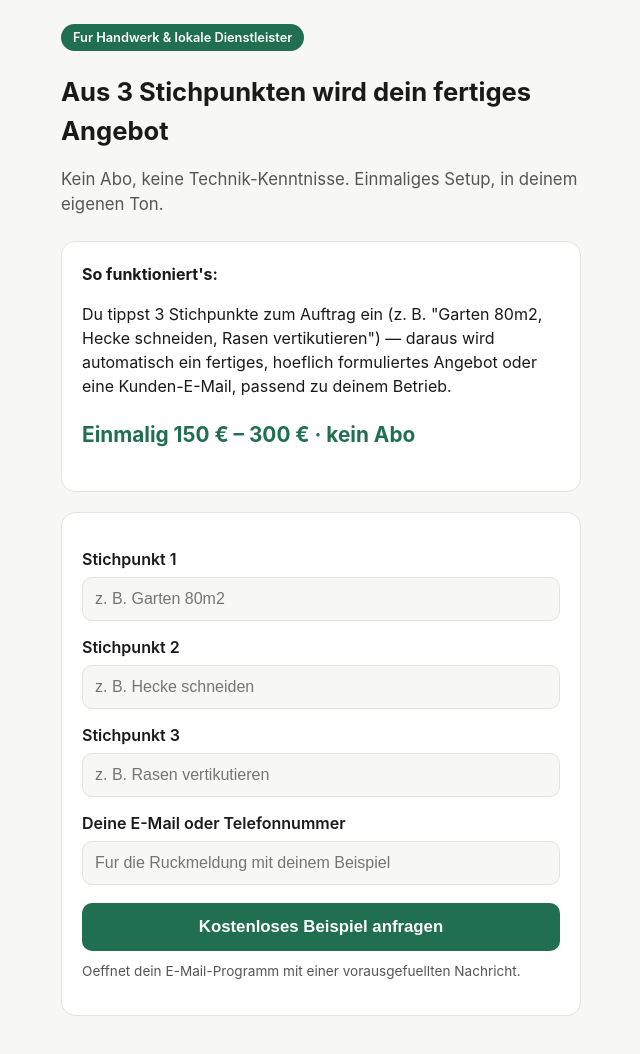
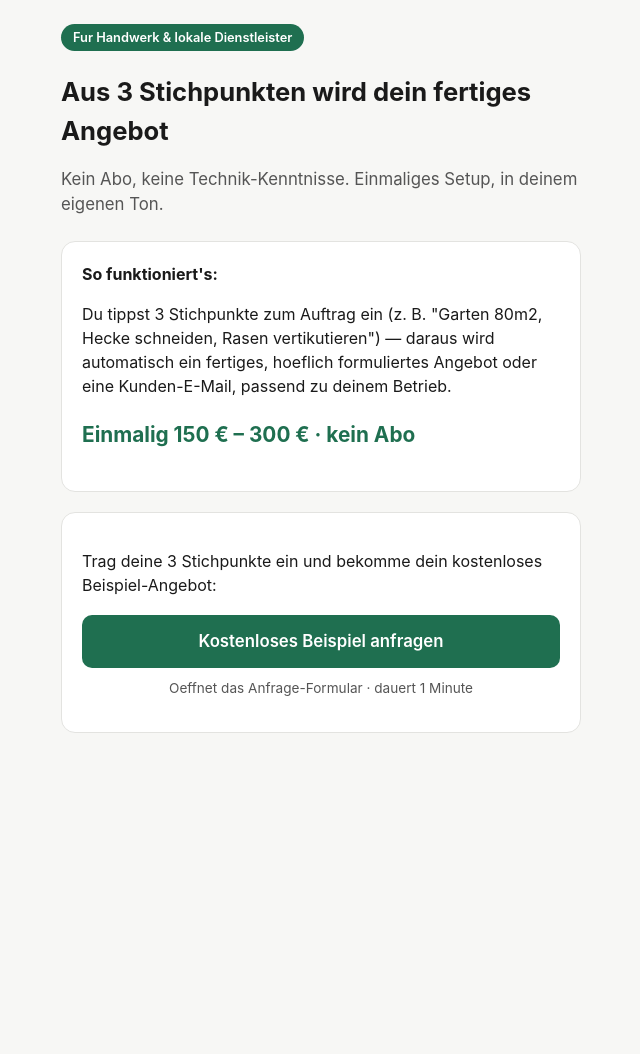
Before and after one commit to sakurachris0-max/ki-angebots-beschleuniger, a plain HTML site: page index.html in a window 1280 px wide. Shown: the whole page, without its empty margins (319-959 px from the left). After the commit the page ends 813 px from the top, so only its background shows below. Drawn offline with Linux system fonts and the light colour scheme.

Commit message:
Replace mailto form with link to Google Form for automated lead capture

```diff
--- a/index.html
+++ b/index.html
@@ -14,11 +14,9 @@ h1{font-size:1.6rem;margin:12px 0 8px;}
 .lead{color:var(--muted);font-size:1.05rem;margin-bottom:24px;}
 .card{background:var(--card);border:1px solid var(--border);border-radius:14px;padding:20px;margin-bottom:20px;}
 .price{font-size:1.3rem;font-weight:700;color:var(--accent);}
-label{display:block;font-weight:600;margin:14px 0 6px;}
-textarea,input{width:100%;padding:12px;border-radius:10px;border:1px solid var(--border);background:var(--bg);color:var(--text);font-size:1rem;}
-button{margin-top:18px;width:100%;padding:14px;border:none;border-radius:10px;background:var(--accent);color:#fff;font-size:1.05rem;font-weight:600;cursor:pointer;}
 .badge{display:inline-block;background:var(--accent);color:#fff;border-radius:999px;padding:4px 12px;font-size:.8rem;font-weight:600;margin-bottom:10px;}
-.hint{color:var(--muted);font-size:.85rem;margin-top:10px;}
+a.cta{display:block;text-align:center;margin-top:18px;width:100%;padding:14px;border:none;border-radius:10px;background:var(--accent);color:#fff;font-size:1.05rem;font-weight:600;text-decoration:none;}
+.hint{color:var(--muted);font-size:.85rem;margin-top:10px;text-align:center;}
 </style>
 </head>
 <body>
@@ -34,32 +32,10 @@ button{margin-top:18px;width:100%;padding:14px;border:none;border-radius:10px;ba
 </div>
 
 <div class="card">
-<form id="demoForm">
-<label for="p1">Stichpunkt 1</label>
-<input id="p1" placeholder="z. B. Garten 80m2">
-<label for="p2">Stichpunkt 2</label>
-<input id="p2" placeholder="z. B. Hecke schneiden">
-<label for="p3">Stichpunkt 3</label>
-<input id="p3" placeholder="z. B. Rasen vertikutieren">
-<label for="contact">Deine E-Mail oder Telefonnummer</label>
-<input id="contact" placeholder="Fur die Ruckmeldung mit deinem Beispiel">
-<button type="submit">Kostenloses Beispiel anfragen</button>
-<p class="hint">Oeffnet dein E-Mail-Programm mit einer vorausgefuellten Nachricht.</p>
-</form>
+<p>Trag deine 3 Stichpunkte ein und bekomme dein kostenloses Beispiel-Angebot:</p>
+<a class="cta" href="https://docs.google.com/forms/d/12ywjSXMzOZ9mOm2tmUA7ER2TJvpxmc430ZimXVR11ZQ/viewform" target="_blank" rel="noopener">Kostenloses Beispiel anfragen</a>
+<p class="hint">Oeffnet das Anfrage-Formular &middot; dauert 1 Minute</p>
 </div>
 </div>
-<script>
-document.getElementById('demoForm').addEventListener('submit', function(e){
-  e.preventDefault();
-  var p1 = document.getElementById('p1').value;
-  var p2 = document.getElementById('p2').value;
-  var p3 = document.getElementById('p3').value;
-  var contact = document.getElementById('contact').value;
-  var subject = 'Anfrage: KI-Angebots-Beschleuniger';
-  var body = 'Stichpunkt 1: ' + p1 + '\n' + 'Stichpunkt 2: ' + p2 + '\n' + 'Stichpunkt 3: ' + p3 + '\n' + 'Kontakt: ' + contact;
-  var mailto = 'mailto:sakurachris0@gmail.com?subject=' + encodeURIComponent(subject) + '&body=' + encodeURIComponent(body);
-  window.location.href = mailto;
-});
-</script>
 </body>
 </html>
```
